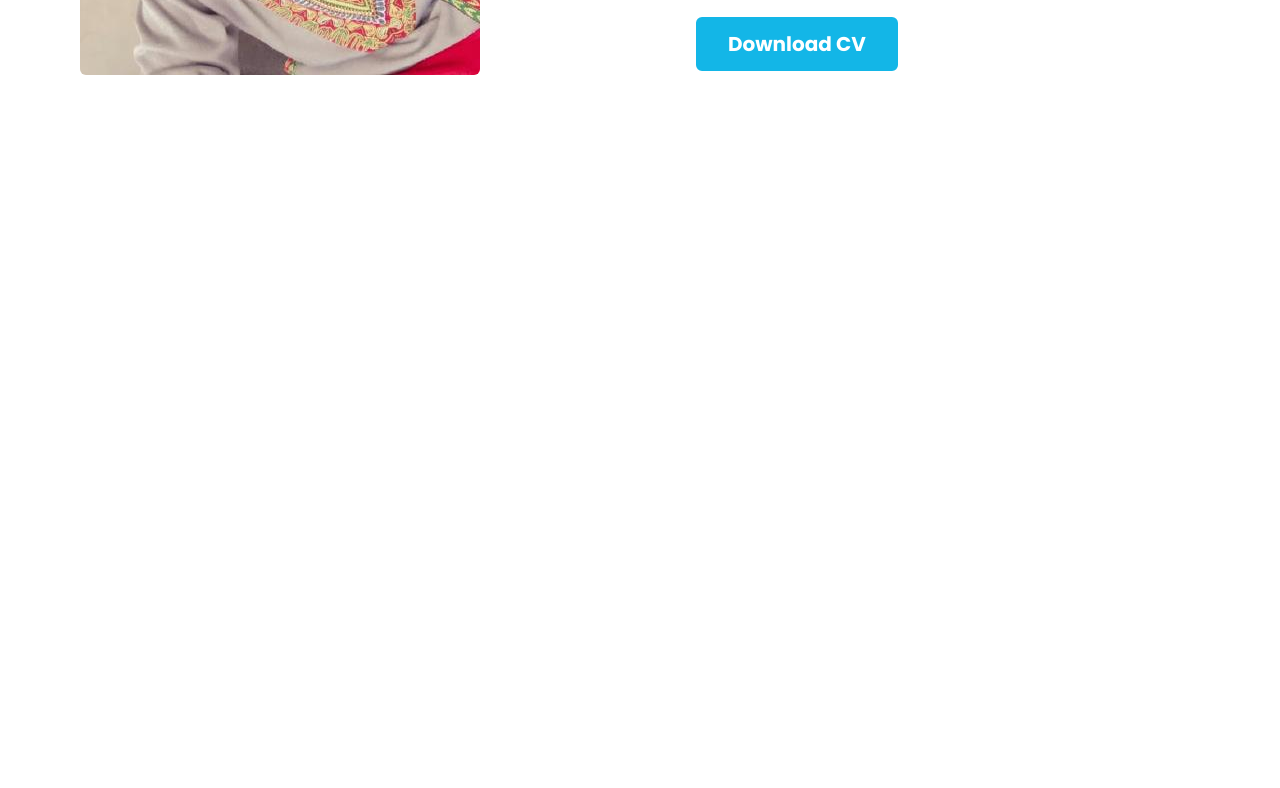
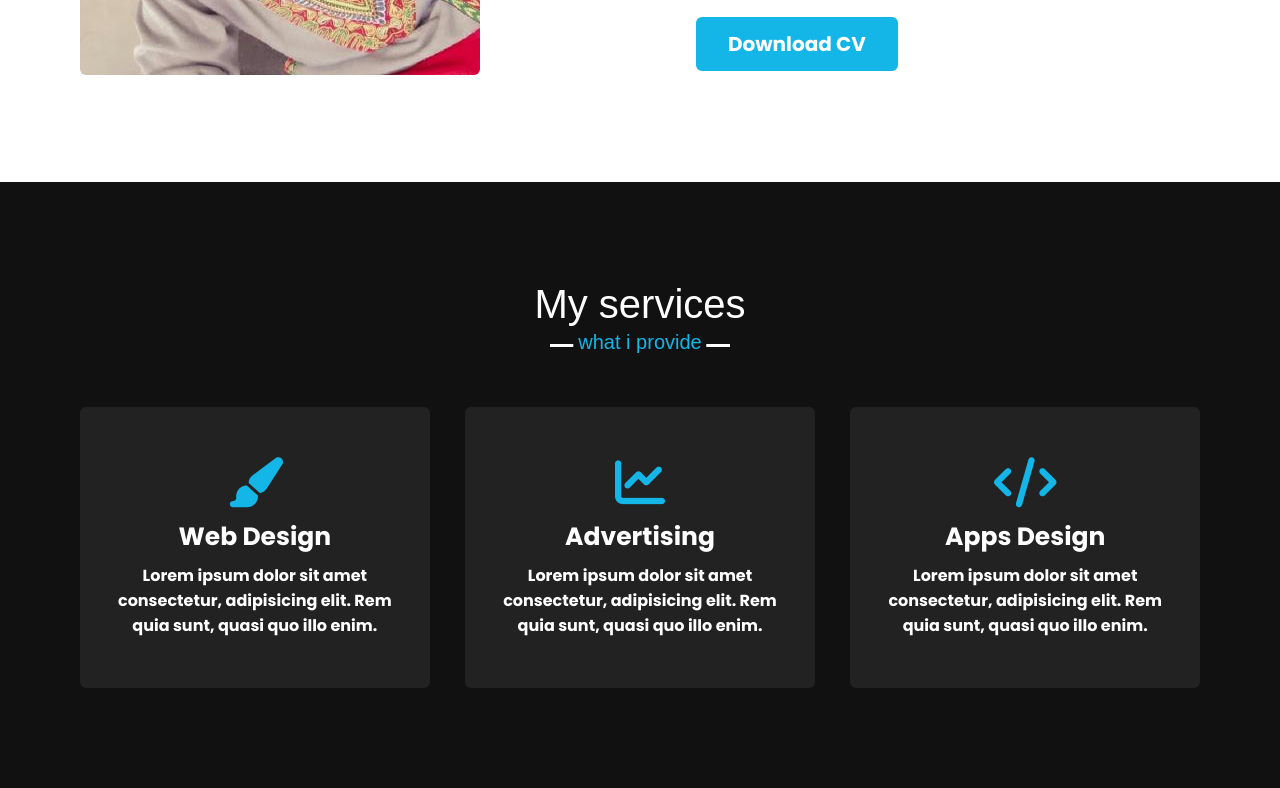
Before and after one commit to diana3664/Portfolio, a plain HTML site: page index.html in a window 1280 px wide. Shown: the part 1350-2138 px from the top of the page. Before the commit the page ends 1532 px from the top, so only its background shows below. Drawn offline with nearby package versions, Linux system fonts and the light colour scheme.

Commit message:
create the services section

```diff
--- a/index.html
+++ b/index.html
@@ -66,6 +66,39 @@
         </div>
     </section>
 
+
+ <!-- services section start -->
+ <section class="services" id="services">
+    <div class="max-width">
+        <h2 class="title">My services</h2>
+        <div class="serv-content">
+            <div class="card">
+                <div class="box">
+                    <i class="fas fa-paint-brush"></i>
+                    <div class="text">Web Design</div>
+                    <p>Lorem ipsum dolor sit amet consectetur, adipisicing elit. Rem quia sunt, quasi quo illo enim.</p>
+                </div>
+            </div>
+            <div class="card">
+                <div class="box">
+                    <i class="fas fa-chart-line"></i>
+                    <div class="text">Advertising</div>
+                    <p>Lorem ipsum dolor sit amet consectetur, adipisicing elit. Rem quia sunt, quasi quo illo enim.</p>
+                </div>
+            </div>
+            <div class="card">
+                <div class="box">
+                    <i class="fas fa-code"></i>
+                    <div class="text">Apps Design</div>
+                    <p>Lorem ipsum dolor sit amet consectetur, adipisicing elit. Rem quia sunt, quasi quo illo enim.</p>
+                </div>
+            </div>
+           </div>
+        </div>
+    </div>
+</section>
+
+
     <script src="js/script.js"></script>
 
 </body>
--- a/style.css
+++ b/style.css
@@ -23,6 +23,42 @@ html{
         padding: 30px 0;
     font-family: 'Ubuntu', sans-serif;
     transition: all 0.3s ease;
+}
+/* all  similar styling code*/
+section{
+    padding: 100px 0;
+}
+
+
+section .title{
+    text-align: center;
+    position: relative;
+    font-size: 40px;
+    font-weight: 500;
+    margin-bottom: 60px;
+    padding-bottom: 20px;
+    font-family: 'Ubuntu', sans-serif;
+}
+
+section .title::before{
+    content: "";
+    bottom: 0px;
+    left: 50%;
+    position: absolute;
+    width: 180px;
+    height: 3px;
+    background: #111;
+    transform: translateX(-50%);
+}
+section .title::after{
+    position: absolute;
+    bottom: -12px;
+    left: 50%;
+    padding: 5px;
+    font-size: 20px;
+    color: rgb(19, 182, 231);
+    background: #fff;
+    transform: translateX(-50%);
 }
 
 /* class that brings the navbar to appear on scroll 'sticky ref=javascrpt */
@@ -150,86 +186,16 @@ html{
 .scroll-up-btn:hover{
     filter: brightness(90%);
 }
+/* about section and styling */
 
-
-/* about section styling */
-/* .about .title::after{
-    content: "who i am";
-}
-.about .about-content .left{
-    width: 45%;
-}
-
-.about .about-content .right{
-    width: 55%;
-}
-.about .about-content .right .text{
-    font-size: 25px;
-    font-weight: 600;
-    margin-bottom: 10px;
-}
-.about .about-content .right .text span{
-    color: crimson;
-}
-.about .about-content .right p{
-    text-align: justify;
-}
-.about .about-content .right a{
-    display: inline-block;
-    background: crimson;
-    color: #fff;
-    font-size: 20px;
-    font-weight: 500;
-    padding: 10px 30px;
-    margin-top: 20px;
-    border-radius: 6px;
-    border: 2px solid crimson;
-    transition: all 0.3s ease;
-}
-.about .about-content .right a:hover{
-    color: crimson;
-    background: none;
-} */
-section{
-    padding: 100px 0;
-}
-
-.about{
+.about, .services{
     font-family: 'Poppins', sans-serif;
 }
 
-.about .title{
-    text-align: center;
-    position: relative;
-    font-size: 40px;
-    font-weight: 500;
-    margin-bottom: 60px;
-    padding-bottom: 20px;
-    font-family: 'Ubuntu', sans-serif;
-}
-
-.about .title::before{
-    content: "";
-    bottom: 0px;
-    left: 50%;
-    position: absolute;
-    width: 180px;
-    height: 3px;
-    background: #111;
-    transform: translateX(-50%);
-}
 .about .title::after{
     content: "who i am";
-    position: absolute;
-    bottom: -12px;
-    left: 50%;
-    padding: 5px;
-    font-size: 20px;
-    color: rgb(19, 182, 231);
-    background: #fff;
-    transform: translateX(-50%);
 }
-.about .about-content {
+.about .about-content, .services .serv-content {
     display: flex;
     flex-wrap: wrap;
     align-items: center;
@@ -279,6 +245,54 @@ section{
     color: rgb(19, 182, 231);
     background: none;
 }
+
+
+/* services section styling */
+.services, .teams{
+    color:#fff;
+    background: #111;
+}
+.services .title::before,
+.teams .title::before{
+    background: #fff;
+}
+.services .title::after,
+.teams .title::after{
+    background: #111;
+    content: "what i provide";
+}
+.services .serv-content .card{
+    width: calc(33% - 20px);
+    background: #222;
+    text-align: center;
+    border-radius: 6px;
+    padding: 50px 25px;
+    cursor: pointer;
+    transition: all 0.3s ease;
+}
+.services .serv-content .card:hover{
+    background: rgb(19, 182, 231);
+}
+.services .serv-content .card .box{
+    transition: all 0.3s ease;
+}
+.services .serv-content .card:hover .box{
+    transform: scale(1.05);
+}
+.services .serv-content .card i{
+    font-size: 50px;
+    color: rgb(19, 182, 231);
+    transition: color 0.3s ease;
+}
+.services .serv-content .card:hover i{
+    color: #fff;
+}
+.services .serv-content .card .text{
+    font-size: 25px;
+    font-weight: 500;
+    margin: 10px 0 7px 0;
+}
+
 
 /* responsive media query start */
 
```
